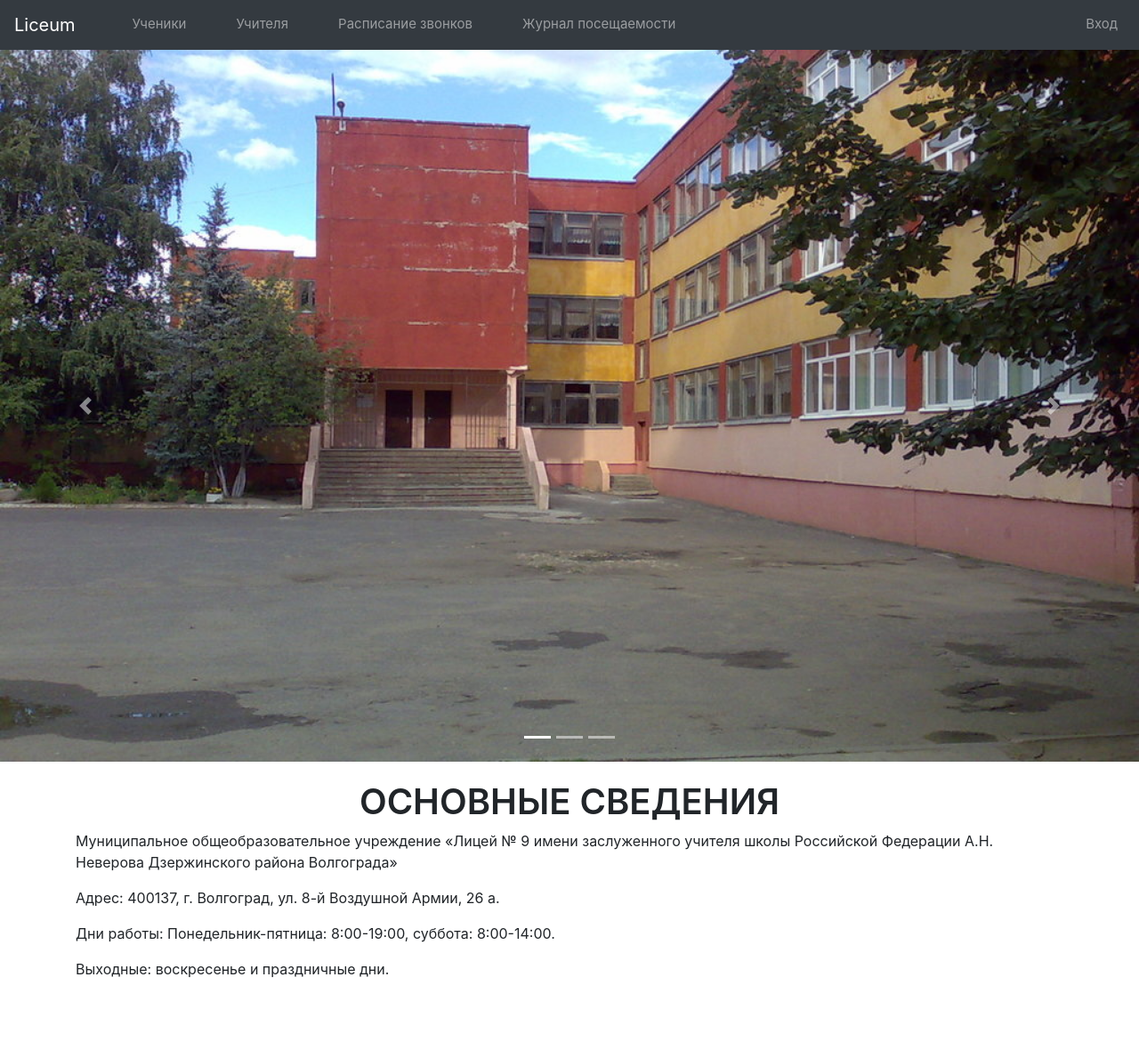
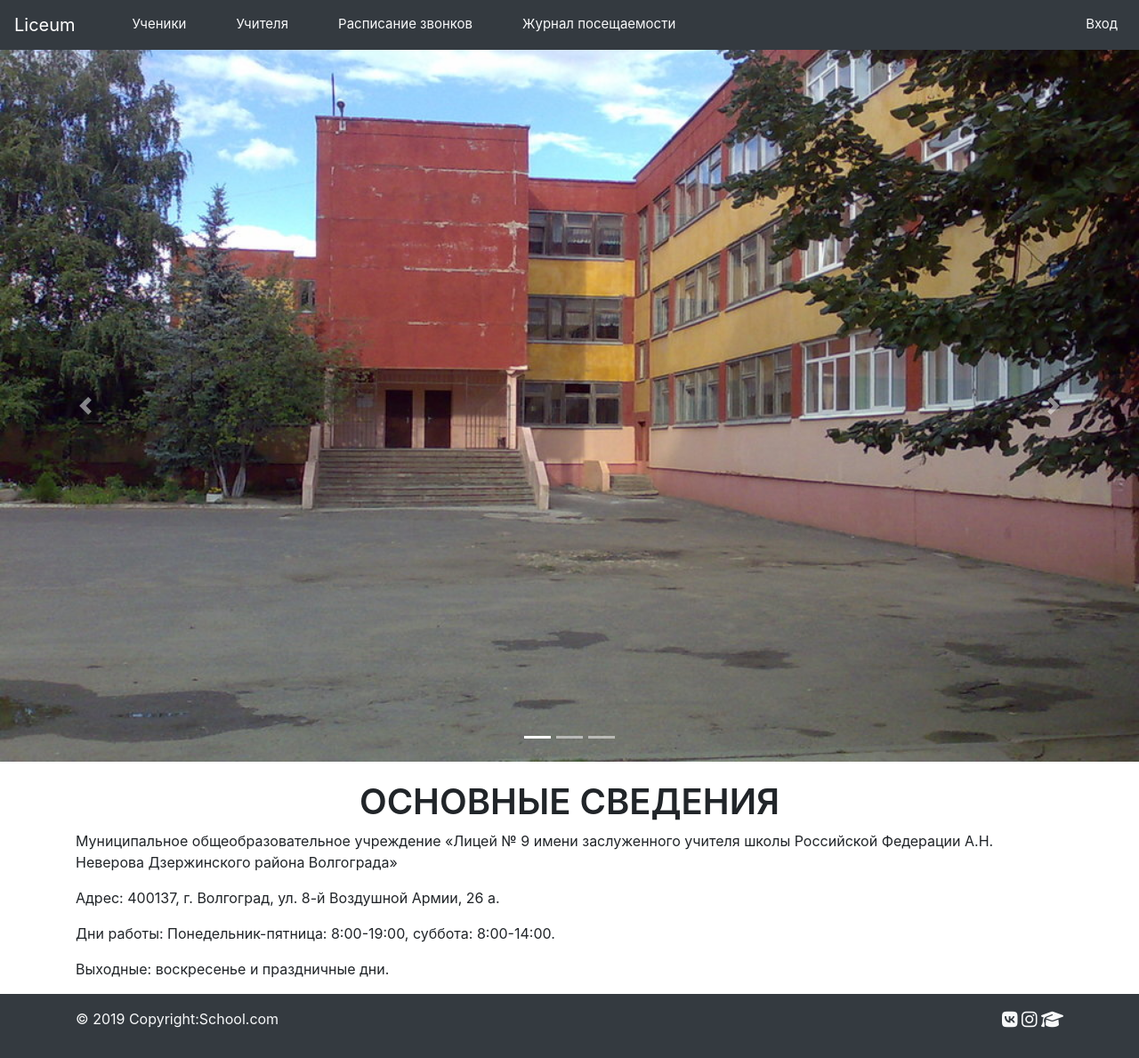
Before and after one commit to kur0n0/web, a PHP site: page /index.php in a window 1280 px wide. Shown: the whole page at 89% size. Before the commit the page ends 1099 px from the top, so only its background shows below. Run offline with PHP 8.4, Linux system fonts and the light colour scheme; some libraries are stand-ins or nearby versions.

Commit message:
футер и получение данных из дб(почти)

```diff
--- a/css/main.css
+++ b/css/main.css
@@ -1,3 +1,8 @@
+html {
+  position: relative;
+  min-height: 100%;
+}
+
 .single-filter-content {
   /* height: 650px; */
   height: 100vh;
@@ -92,6 +97,26 @@ ul .nav.nav-pills {
   margin-top: 35px;
 }
 
+/* Footer */
+
+footer{
+  background-color: #343a40;
+  padding: 16px 0;
+}
+
+footer .underline a::after{
+  content: '';
+  display: block;
+  background-color: #ccc;
+  width: 100%;
+  height: 1px;
+  transform: scale(0);
+  transition: all .3s;
+}
+footer .underline a:hover::after{
+  transform: scale(1);
+}
+
 /* Title */
 
 .h-signup {
--- a/footer.php
+++ b/footer.php
@@ -0,0 +1,16 @@
+<script src="https://kit.fontawesome.com/ce0d469775.js" crossorigin="anonymous"></script>
+
+<footer id="footer" class="footer navbar-fixed-bottom">
+  <div class="container">
+    <div class="d-flex justify-content-between">
+      <div class="footer-left">
+        <p class="text-light">© 2019 Copyright:<a href="#" class="text-light underline">School.com</a></p>
+      </div>
+      <div class="footer-right">
+        <a href="#" class="text-light"><i class="fab fa-vk fa-lg"></i></a>
+        <a href="#" class="text-light"><i class="fab fa-instagram fa-lg"></i></a>
+        <a href="#" class="text-light"><i class="fas fa-graduation-cap fa-lg"></i></a>
+      </div>
+    </div>
+  </div>
+</footer>
--- a/gradebook.php
+++ b/gradebook.php
@@ -130,9 +130,7 @@
       </div>
     </div>
   </div>
-  <footer class="container">
-
-  </footer>
+  <?php require_once "footer.php" ?>
 </body>
 
 </html>
--- a/index.php
+++ b/index.php
@@ -45,10 +45,7 @@
       <p>Дни работы: Понедельник-пятница: 8:00-19:00, суббота: 8:00-14:00.</p>
       <p>Выходные: воскресенье и праздничные дни.</p>
   </section>
-  <footer>
-
-  </footer>
-
+  <?php require_once "footer.php"; ?>
 </body>
 
 </html>
--- a/navbar.php
+++ b/navbar.php
@@ -7,16 +7,16 @@
   </button>
   <div class="collapse navbar-collapse" id="navbarSupportedContent">
     <ul class="navbar-nav mr-auto">
-      <li class="nav-item"><a class="nav-link" href="pupils.php">Ученики</a></li>
-      <li class="nav-item"><a class="nav-link" href="teachers.php">Учителя</a></li>
-      <li class="nav-item"><a class="nav-link" href="timetable.php">Расписание звонков</a></li>
-      <li class="nav-item"><a class="nav-link" href="gradebook.php">Журнал посещаемости</a></li>
+      <li class="nav-item"><a class="nav-link text-light" href="pupils.php">Ученики</a></li>
+      <li class="nav-item"><a class="nav-link text-light" href="teachers.php">Учителя</a></li>
+      <li class="nav-item"><a class="nav-link text-light" href="timetable.php">Расписание звонков</a></li>
+      <li class="nav-item"><a class="nav-link text-light" href="gradebook.php">Журнал посещаемости</a></li>
     </ul>
     <ul class="navbar-nav mr-10px">
       <?php if(isset($_SESSION['userIsLoged'])) : ?>
-        <li class="nav-item"><a class="nav-link" href="logout.php">Выход</a></li>
+        <li class="nav-item"><a class="nav-link text-light" href="logout.php">Выход</a></li>
       <?php else : ?>
-        <li class="nav-item"><a class="nav-link" href="auth.php">Вход</a></li>
+        <li class="nav-item"><a class="nav-link text-light" href="auth.php">Вход</a></li>
       <?php endif; ?>
     </ul>
   </div>
--- a/pupils.php
+++ b/pupils.php
@@ -55,9 +55,7 @@
     </table>
   </section>
 </div>
-  <footer class="container">
-
-  </footer>
+  <?php require_once "footer.php" ?>
 </body>
 
 </html>
--- a/teachers.php
+++ b/teachers.php
@@ -41,9 +41,7 @@
       </div>
     </div>
   </section>
-  <footer class="container">
-
-  </footer>
+    <?php require_once "footer.php" ?>
 </body>
 
 </html>
--- a/timetable.php
+++ b/timetable.php
@@ -65,9 +65,7 @@
     </table>
   </section>
 </div>
-  <footer class="container">
-
-  </footer>
+  <?php require_once "footer.php" ?>
 </body>
 
 </html>
```
Also changed, not shown: profile.php (+9 -5 lines).
